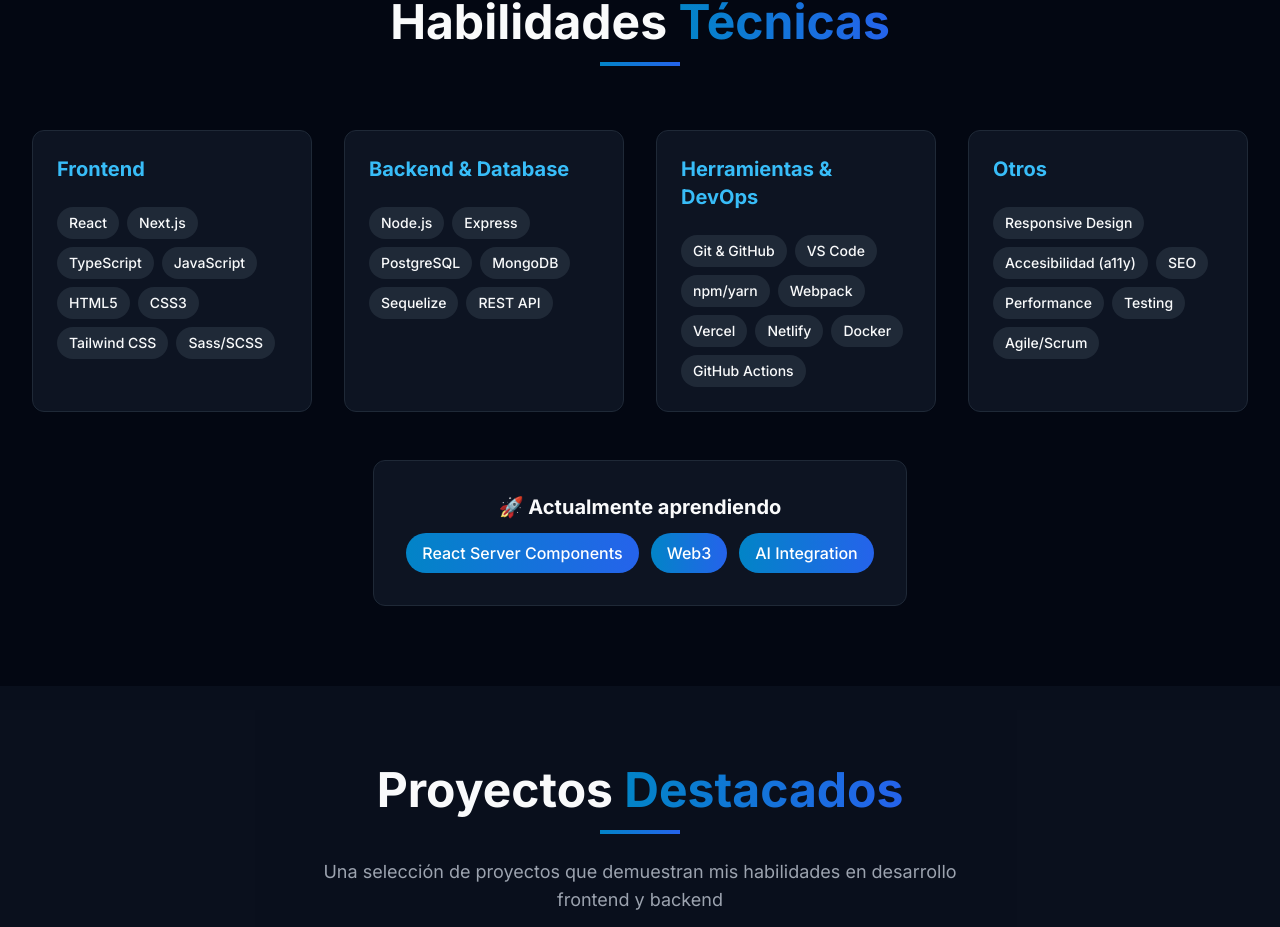
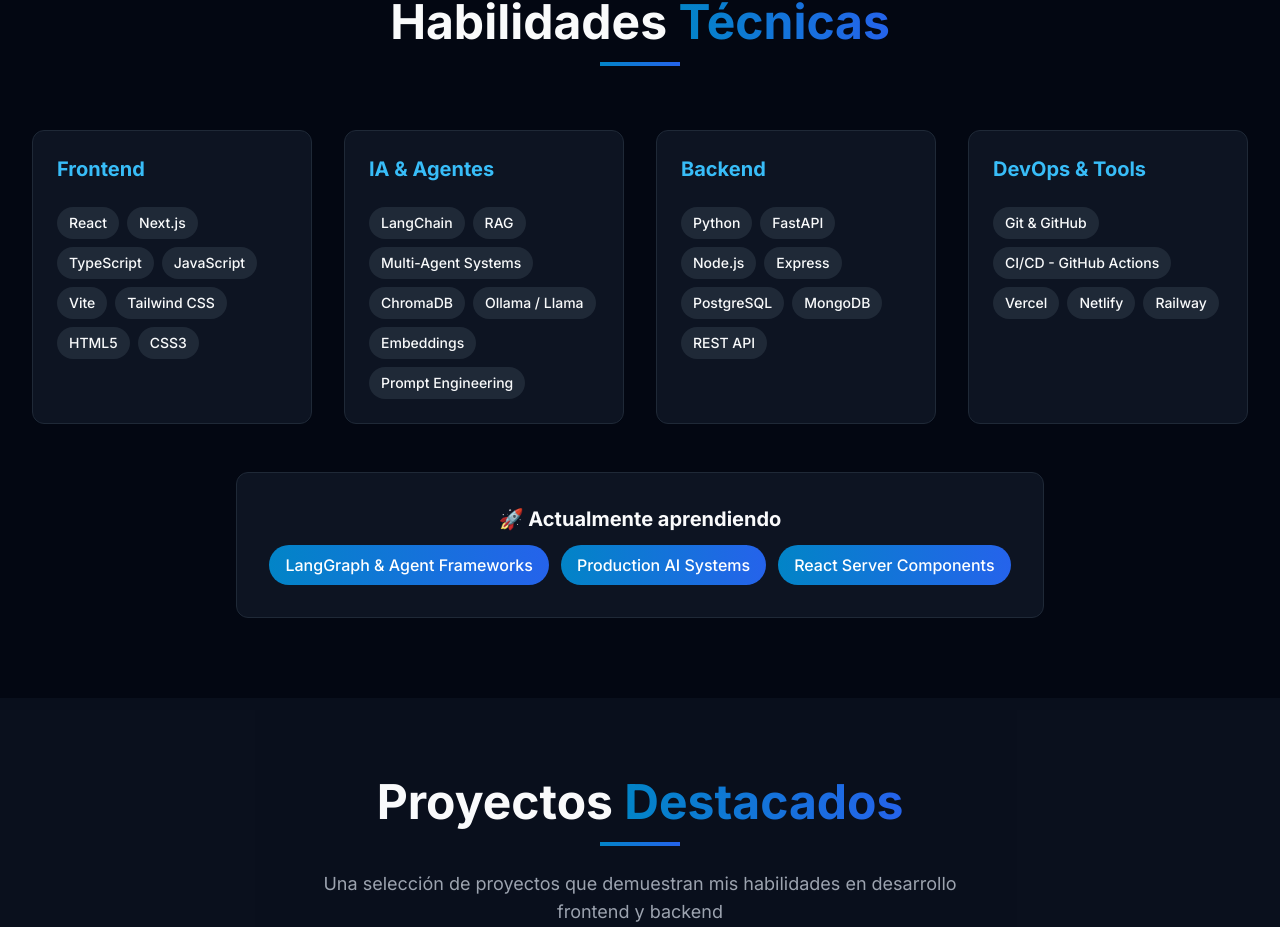
Before and after one commit to AndyV01/portfolio-nextjs, a Next.js app: page / in a window 1280 px wide. Shown: the part 1831-2758 px from the top of the page. Built offline with nearby package versions, Linux system fonts and the light colour scheme.

Commit message:
feat: changes skills

```diff
--- a/src/components/Skills.tsx
+++ b/src/components/Skills.tsx
@@ -16,45 +16,44 @@
       'Next.js',
       'TypeScript',
       'JavaScript',
+      'Vite',
+      'Tailwind CSS',
       'HTML5',
       'CSS3',
-        'Tailwind CSS',
-        'Sass/SCSS',
     ],
   },
   {
-      title: 'Backend & Database',
+    title: 'IA & Agentes',
     skills: [
+      'LangChain',
+      'RAG',
+      'Multi-Agent Systems',
+      'ChromaDB',
+      'Ollama / Llama',
+      'Embeddings',
+      'Prompt Engineering',
+    ],
+  },
+  {
+    title: 'Backend',
+    skills: [
+      'Python',
+      'FastAPI',
       'Node.js',
       'Express',
       'PostgreSQL',
       'MongoDB',
-        'Sequelize',
       'REST API',
     ],
   },
   {
-      title: 'Herramientas & DevOps',
+    title: 'DevOps & Tools',
     skills: [
       'Git & GitHub',
-        'VS Code',
-        'npm/yarn',
-        'Webpack',
+      'CI/CD - GitHub Actions',
       'Vercel',
       'Netlify',
-        'Docker',
-        'GitHub Actions',
-      ],
-    },
-    {
-      title: 'Otros',
-      skills: [
-        'Responsive Design',
-        'Accesibilidad (a11y)',
-        'SEO',
-        'Performance',
-        'Testing',
-        'Agile/Scrum',
+      'Railway',
     ],
   },
 ]
@@ -111,13 +110,13 @@
               </h3>
               <div className="flex flex-wrap justify-center gap-3">
                 <span className="px-4 py-2 bg-gradient-to-r from-primary-600 to-blue-600 text-white rounded-full font-medium">
-                  React Server Components
+                  LangGraph & Agent Frameworks
                 </span>
                 <span className="px-4 py-2 bg-gradient-to-r from-primary-600 to-blue-600 text-white rounded-full font-medium">
-                  Web3
+                  Production AI Systems
                 </span>
                 <span className="px-4 py-2 bg-gradient-to-r from-primary-600 to-blue-600 text-white rounded-full font-medium">
-                  AI Integration
+                 React Server Components
                 </span>
               </div>
             </div>
```
Lines whose indentation alone changed are shown as unchanged.
